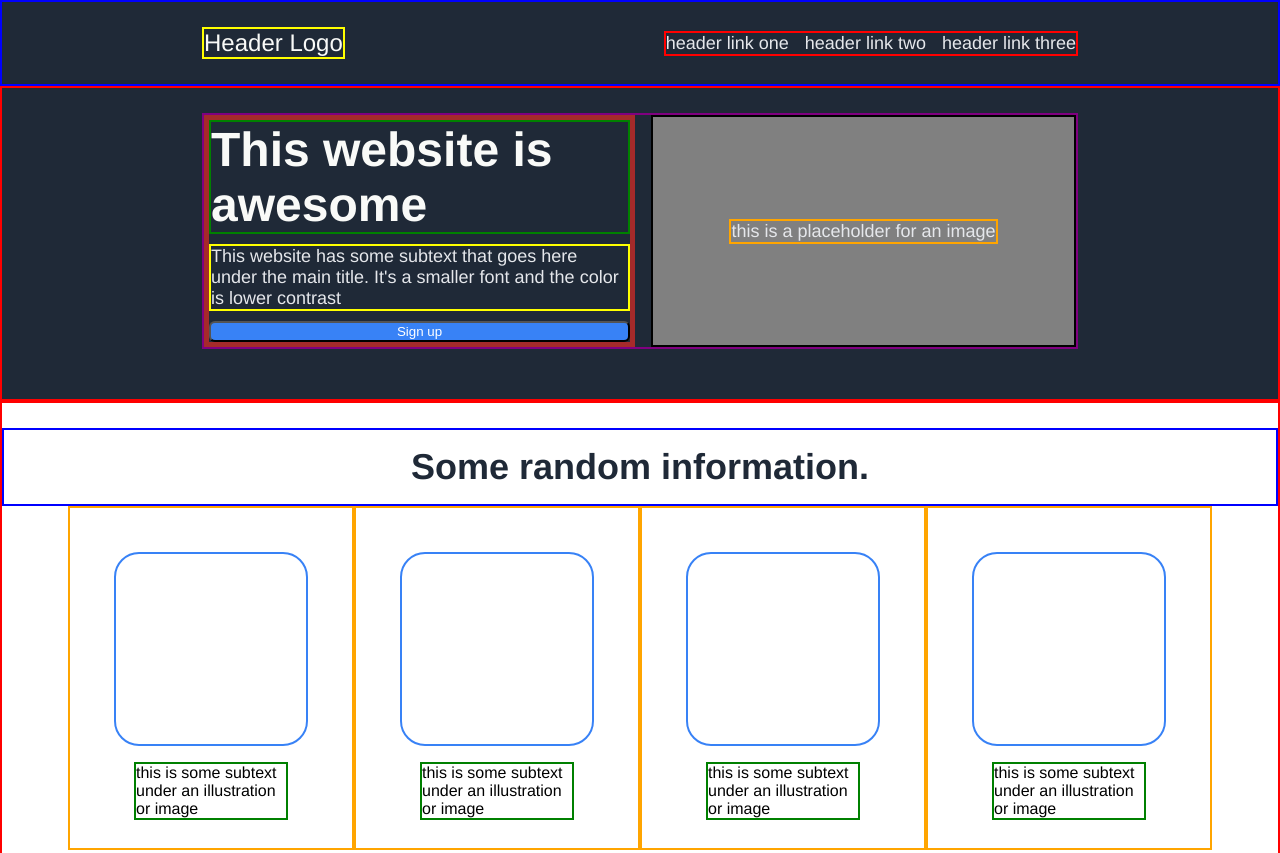
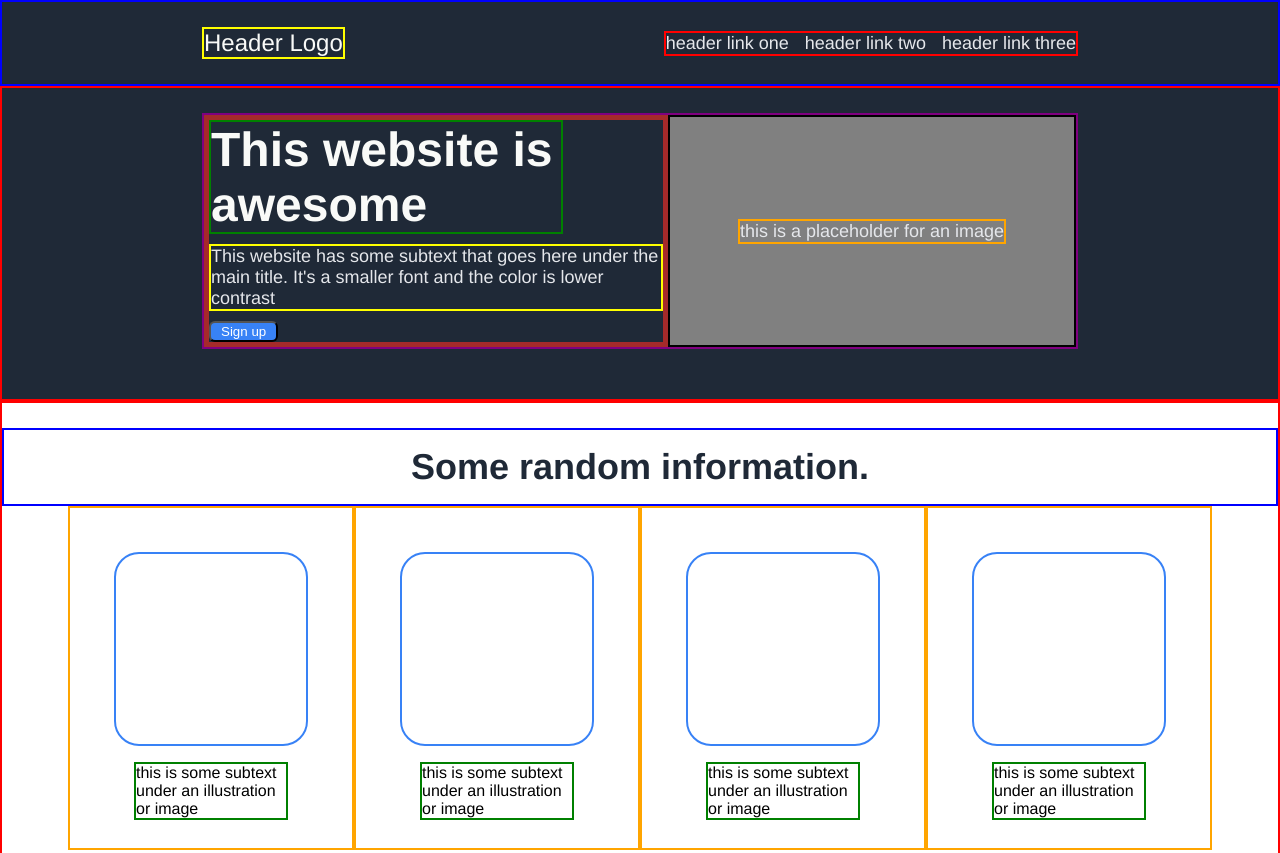
Before and after one commit to lindsayy1/landing-page, a plain HTML site: page index.html in a window 1280 px wide. Shown: the top 853 px of the page. Drawn offline with Linux system fonts and the light colour scheme.

Commit message:
Attempt to fix proportions and alignment of first 'stripe'

```diff
--- a/style.css
+++ b/style.css
@@ -55,8 +55,10 @@ a {
  .left-first{
    display: flex;
    flex-direction: column;
+   align-items: flex-start;
    flex: 1;
-    border: 5px solid brown;
+   border: 5px solid brown;
+
 
 
  }
@@ -65,17 +67,18 @@ a {
     display: flex;
     border: 2px solid green;
     justify-content: flex-start;
+    width: 350px;
     flex-wrap: wrap;
     font-size: 48px;
     font-weight: 800;
     color: #F9FAF8;
-
  }
 
  .text-first{
     display:flex;
     border: 2px solid yellow;
     justify-content: flex-start;
+    width: 450px;
     margin: 10px 0;
     font-size: 18px;
     color:#E5E7EB;
@@ -86,7 +89,6 @@ a {
  .order-first{
     display: flex;
     border: 2px solid purple;
-    gap: 16px;
     margin-left: 200px;
     margin-right: 200px;
  }
```
